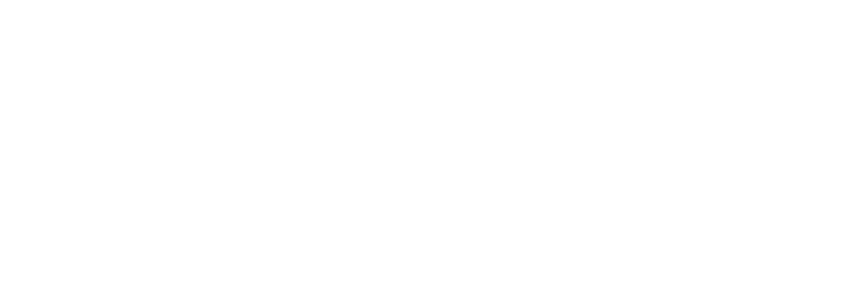
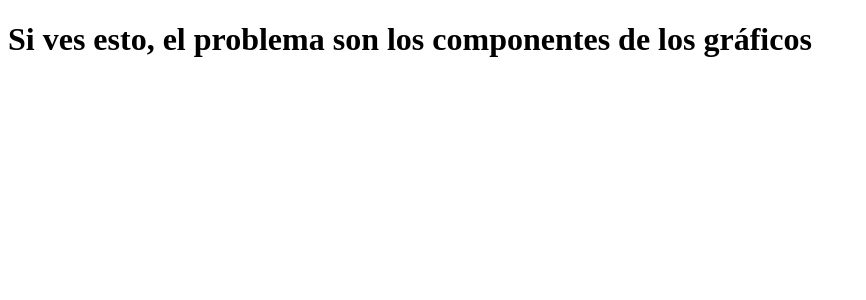
Before and after one commit to gomezclaudio11/hdmPombo, a React (Vite) app in the folder frontEnd/: page /dashboard in a window 1280 px wide. Shown: the top 300 px of the page, without its empty margins (0-866 px from the left). Built offline with nearby package versions, Linux system fonts and the light colour scheme; sample sign-in values are in the browser's storage.

Commit message:
router dom

```diff
--- a/frontEnd/src/App.jsx
+++ b/frontEnd/src/App.jsx
@@ -8,17 +8,22 @@
 import MomentComplianceChart from './components/MomentComplianceChart';
 import SectorDetailDashboard from './components/SectorDetailDashboard';
 import Login from './components/Login';
-
+/*
 //1. componente interno Dashboard
 const Dashboard = ({ mes, setMes }) => {
       <div className="dashboard-layout">
       <Header mes={mes} setMes={setMes}/>
     <main className="main-content">
-        {/* Fila superior: Resumen Global */}
+    */ /*
+    {/* Fila superior: Resumen Global */
+        /*
         <section className="kpi-section">
            <GlobalComplianceCard mes={mes} />
         </section>
-        {/* Fila de Gráficos */}
+        */
+       /*
+        {/* Fila de Gráficos */
+        /*
         <section className="charts-grid">
           <div className="chart-container">
             <SectorComplianceChart mes={mes}/>
@@ -38,6 +43,13 @@
         </main>
         </div>
 }
+*/
+
+const Dashboard = () => (
+  <div>
+    <h1>Si ves esto, el problema son los componentes de los gráficos</h1>
+  </div>
+);
 
 // Componente para proteger rutas (Evita que entren sin Login)
 const RutaProtegida = ({ children }) => {
```
